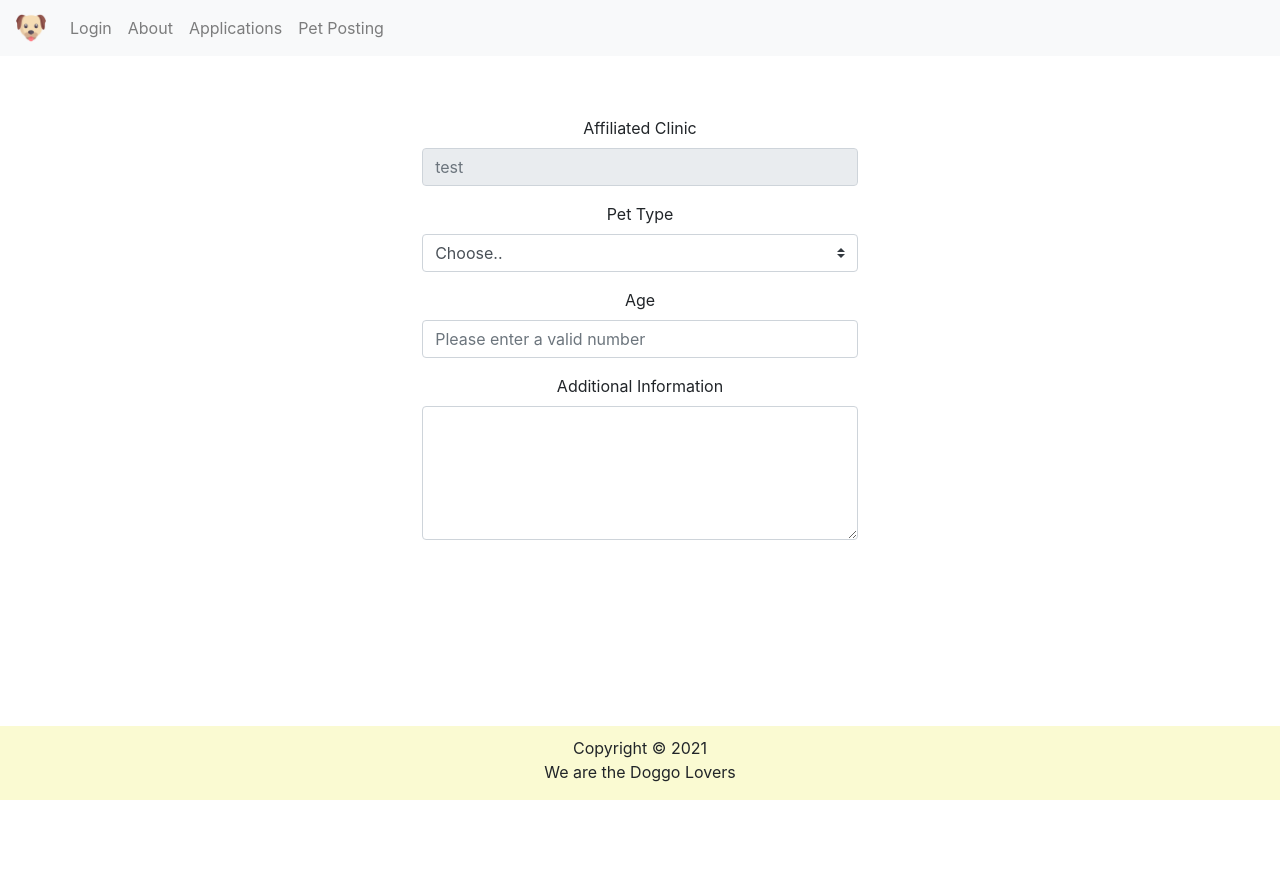
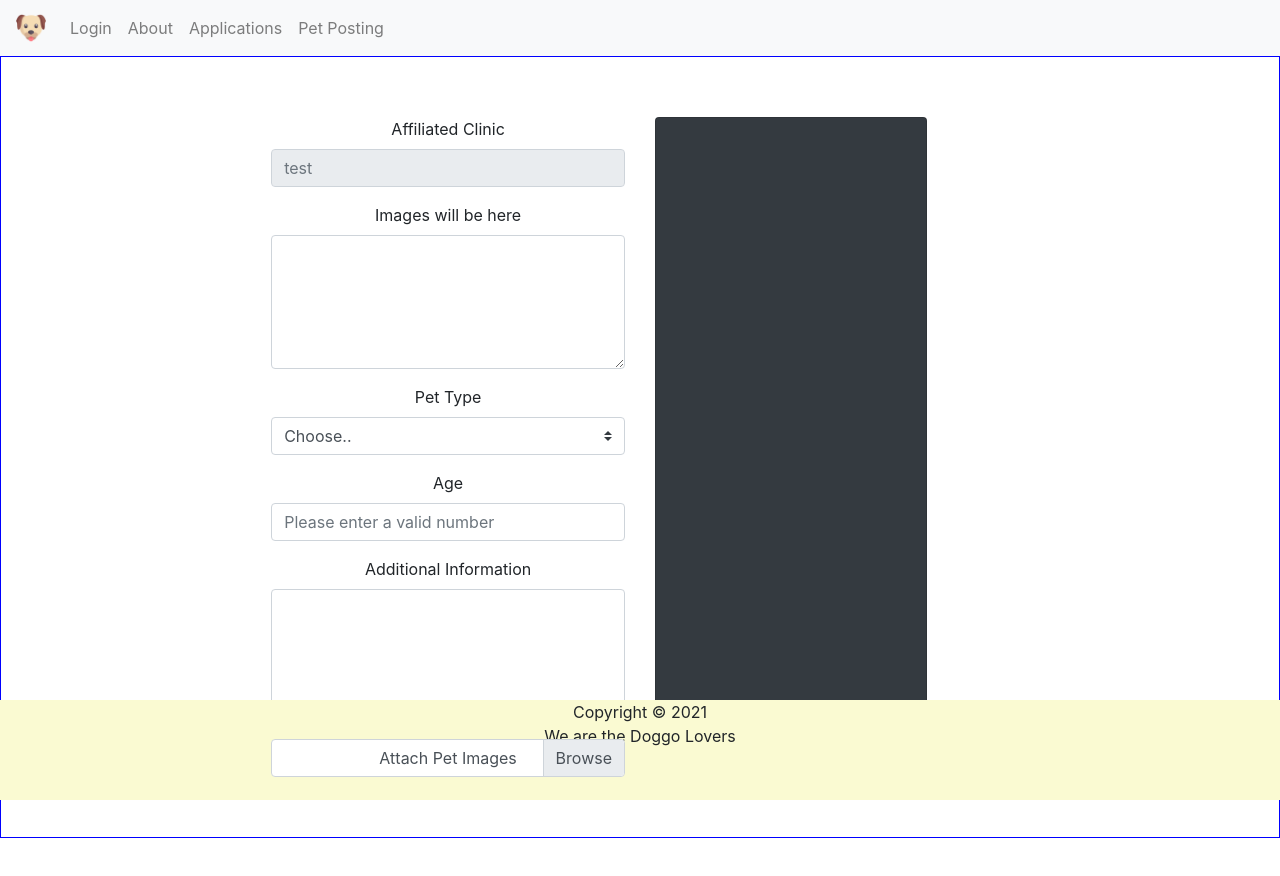
Before and after one commit to jchua24/pinder, a React (Create React App) app in the folder pet-adoption/: page /postapet in a window 1280 px wide. Shown: the top 876 px of the page. Before the commit the page ends 800 px from the top, so only its background shows below. Built offline with nearby package versions, Linux system fonts and the light colour scheme.

Commit message:
need to fix footer styling..

```diff
--- a/pet-adoption/package.json
+++ b/pet-adoption/package.json
@@ -8,6 +8,7 @@
     "@testing-library/react": "^11.1.0",
     "@testing-library/user-event": "^12.1.10",
     "bootstrap": "^4.6.0",
+    "bs-custom-file-input": "^1.3.4",
     "react": "^17.0.1",
     "react-bootstrap": "^1.5.0",
     "react-card-flip": "^1.1.0",
--- a/pet-adoption/src/App.css
+++ b/pet-adoption/src/App.css
@@ -1,5 +1,6 @@
 .App {
   text-align: center;
+  padding-bottom: 60px;
 }
 
 .App-logo {
@@ -11,6 +12,10 @@
   .App-logo {
     animation: App-logo-spin infinite 20s linear;
   }
+}
+
+.appContent {
+  /* margin: 0 0 100px; */
 }
 
 .App-header {
--- a/pet-adoption/src/App.js
+++ b/pet-adoption/src/App.js
@@ -1,13 +1,8 @@
 import React from "react";
-import {
-  BrowserRouter as Router,
-  Switch,
-  Route,
-  Link
-} from "react-router-dom";
+import { BrowserRouter as Router, Switch, Route, Link } from "react-router-dom";
 import "./App.css";
 
-import "./components/Footer/Footer"
+import "./components/Footer/Footer";
 import Footer from "./components/Footer/Footer";
 import Login from "./components/Login/Login";
 import Intro from "./components/Intro/Intro";
@@ -20,13 +15,13 @@ import PetPosting from "./components/PetPosting/PetPosting";
 import Profile from "./components/Profile/Profile";
 import PetSwiper from "./components/PetSwiper/PetSwiper";
 
-
 class App extends React.Component {
-  render(){
+  render() {
     return (
       <div className="App">
         <Router>
           <Navigation />
+          <div className="appContent">
             <Switch>
               <Route exact path="/">
                 <Intro />
@@ -47,16 +42,17 @@ class App extends React.Component {
                 <SubmitApp />
               </Route>
               <Route path="/postapet">
-              <PetPosting clinic="test"/>
+                <PetPosting clinic="test" />
               </Route>
               <Route path="/profile">
                 <Profile />
               </Route>
               <Route path="/swiper">
-              <PetSwiper/>
+                <PetSwiper />
               </Route>
             </Switch>
-          <Footer/>
+          </div>
+          <Footer />
         </Router>
       </div>
     );
--- a/pet-adoption/src/components/Footer/Footer.css
+++ b/pet-adoption/src/components/Footer/Footer.css
@@ -1,13 +1,19 @@
-.footerD{
-
+.Footer{
+    flex-direction: column;
+    justify-content: center;
+    height: 100px;
+    margin-top: auto;
+    position: fixed;
+    width: 100%;
+    bottom: 0;
+    left: 0;
 }
 
+
 footer{
-    position: absolute;
-    left: 0;
-    bottom: 0;
-    right: 0;
+    height: 100px;
     width: 100%;
-    padding-top: 10px;
+    flex-direction: row;
+    justify-content: center;
     background-color: lightgoldenrodyellow;
 }
--- a/pet-adoption/src/components/Footer/Footer.js
+++ b/pet-adoption/src/components/Footer/Footer.js
@@ -2,7 +2,7 @@ import "./Footer.css";
 
 const Footer = () => {
   return (
-    <div className="footerD">
+    <div className="Footer">
       <footer>
         <p> Copyright &copy; 2021 <br />We are the Doggo Lovers</p>
       </footer>
--- a/pet-adoption/src/components/PetPosting/PetPosting.css
+++ b/pet-adoption/src/components/PetPosting/PetPosting.css
@@ -2,10 +2,12 @@
     .petPosting {
       padding: 60px 0;
       display: flex;
+      border: 1px blue solid;
+      justify-content: center;
     }
 
     .petPosting form {
       margin: 0 auto;
-      max-width: 600px;
+      height: 100%;
     }
 }
--- a/pet-adoption/src/components/PetPosting/PetPosting.js
+++ b/pet-adoption/src/components/PetPosting/PetPosting.js
@@ -1,16 +1,17 @@
 import React from "react";
-import {Form} from "react-bootstrap";
+import { Form, Row, Col, Button, Card } from "react-bootstrap";
+import bsCustomFileInput from "bs-custom-file-input";
 
 import "./PetPosting.css";
-class PetPosting extends React.Component{
-    constructor(props){
+class PetPosting extends React.Component {
+  constructor(props) {
     super();
     this.state = {
       age: "",
       breed: "",
       type: "",
-            addInfo: ""
-        }
+      addInfo: "",
+    };
   }
 
   validateForm() {
@@ -21,9 +22,11 @@ class PetPosting extends React.Component{
     );
   }
 
-    render(){
+  render() {
     return (
       <div className="petPosting">
+        <Row>
+          <Col>
             <Form>
               <Form.Group controlId="affClinic">
                 <Form.Label>Affiliated Clinic</Form.Label>
@@ -33,12 +36,17 @@ class PetPosting extends React.Component{
                   readOnly
                 />
               </Form.Group>
+              <Form.Group controlId="imgUpload">
+                <Form.Label>Images will be here</Form.Label>
+                <Form.Control as="textarea" rows={5} />
+              </Form.Group>
+
               <Form.Group controlId="petType">
                 <Form.Label>Pet Type</Form.Label>
                 <Form.Control
                   as="select"
                   custom
-                            onChange={(e) => this.setState({type: e.target.value})}
+                  onChange={(e) => this.setState({ type: e.target.value })}
                 >
                   <option value="">Choose..</option>
                   <option value="dog">Dog</option>
@@ -46,18 +54,34 @@ class PetPosting extends React.Component{
                   <option value="fish">Fish</option>
                   <option value="bird">Bird</option>
                   <option value="reptile">Reptile</option>
-                            <option value="smallpet">Small Pet (Mouse, Hamster, Rabit, and etc.)</option>
+                  <option value="smallpet">
+                    Small Pet (Mouse, Hamster, Rabit, and etc.)
+                  </option>
                 </Form.Control>
               </Form.Group>
+
               <Form.Group controlId="age">
                 <Form.Label>Age</Form.Label>
-                        <Form.Control type="text" placeholder="Please enter a valid number" />
+                <Form.Control
+                  type="text"
+                  placeholder="Please enter a valid number"
+                />
               </Form.Group>
               <Form.Group controlId="addInfo">
                 <Form.Label>Additional Information</Form.Label>
                 <Form.Control as="textarea" rows={5} />
               </Form.Group>
+              <Form.File
+                id="custom-file"
+                label="Attach Pet Images"
+                custom
+              />
             </Form>
+          </Col>
+          <Col>
+            <Card bg="dark" style={{ width: "17rem", height: "100%" }}></Card>
+          </Col>
+        </Row>
       </div>
     );
   }
```
Also changed, not shown: 1 other file (tests, documents, lock files or other folders). Lines whose indentation alone changed are shown as unchanged.
